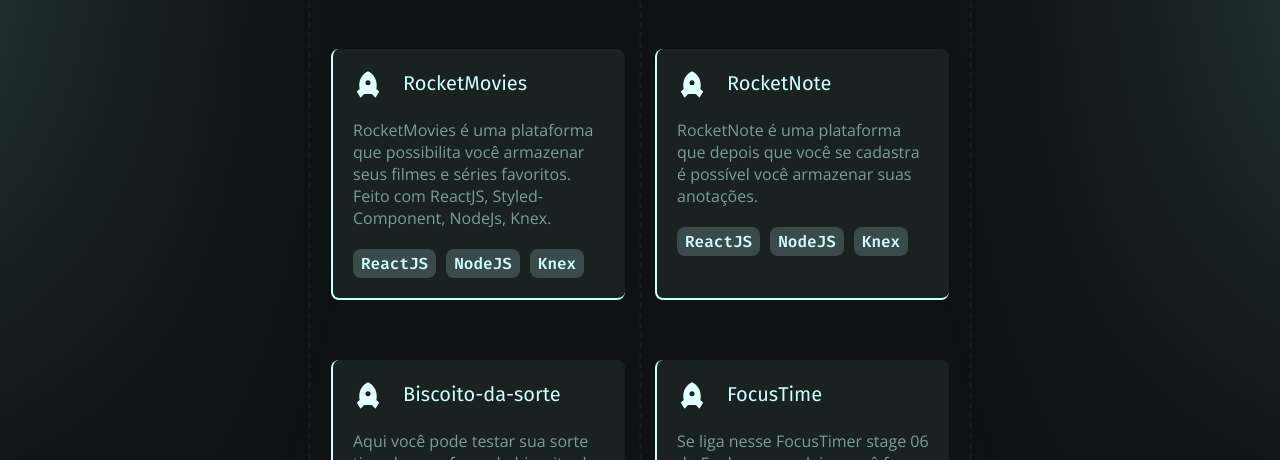
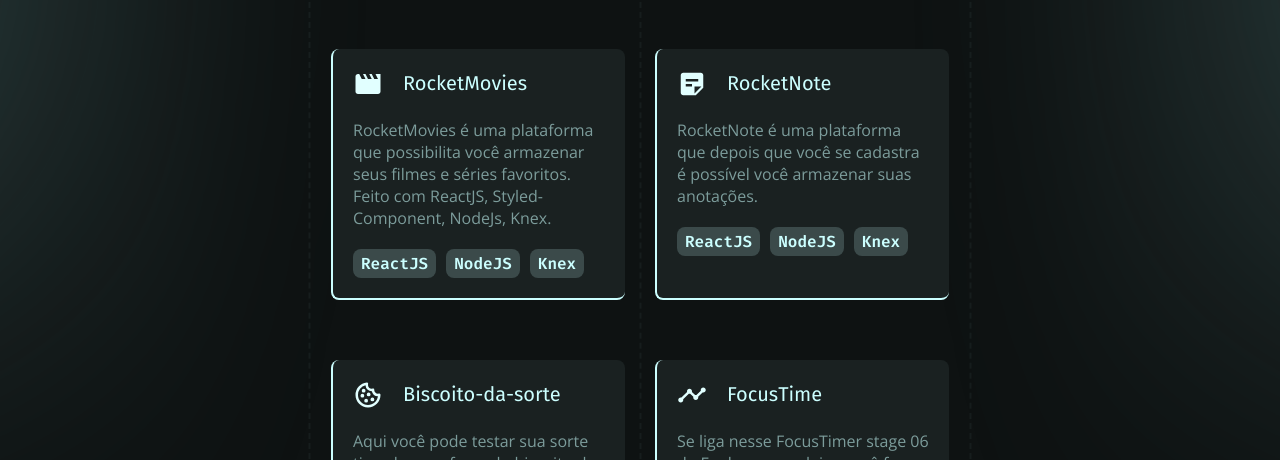
Before and after one commit to GabrielRodrigues-pd/portf-lio, a React (Vite) app: page /project in a window 1280 px wide. Shown: the part 419-879 px from the top of the page. Built offline with nearby package versions, Linux system fonts and the light colour scheme.

Commit message:
icons ajsute

```diff
--- a/src/pages/Project/index.jsx
+++ b/src/pages/Project/index.jsx
@@ -1,6 +1,8 @@
 import React from 'react'
 import { Container, Section } from './styles'
 import { RiRocketFill } from 'react-icons/ri'
+import { BiCookie } from 'react-icons/bi'
+import { MdTimeline, MdStickyNote2, MdMovie } from 'react-icons/md'
 import project1 from '../../assets/project1.png'
 import img2 from '../../assets/img2.png'
 import img5 from '../../assets/img5.png'
@@ -27,7 +29,7 @@ export const Project = () => {
       <Section>
         <CardProject
           title="RocketMovies"
-          icon={<RiRocketFill size={30} />}
+          icon={<MdMovie size={30} />}
           desc="RocketMovies é uma plataforma que possibilita você armazenar seus filmes e séries favoritos.
           Feito com ReactJS, Styled-Component, NodeJs, Knex."
           skill={['ReactJS', 'NodeJS', 'Knex']}
@@ -38,7 +40,7 @@ export const Project = () => {
 
         <CardProject
           title="RocketNote"
-          icon={<RiRocketFill size={30} />}
+          icon={<MdStickyNote2 size={30} />}
           desc="RocketNote é uma plataforma que depois que você se cadastra é possível você armazenar suas anotações."
           skill={['ReactJS', 'NodeJS', 'Knex']}
           img={img2}
@@ -47,14 +49,14 @@ export const Project = () => {
         />
         <CardProject
           title="Biscoito-da-sorte"
-          icon={<RiRocketFill size={30} />}
+          icon={<BiCookie size={30} />}
           desc="Aqui você pode testar sua sorte tirando uma frase do biscoito da sorte"
           skill={['HTML5', 'CSS3', 'JS']}
           img={project1}
         />
         <CardProject
           title="FocusTime"
-          icon={<RiRocketFill size={30} />}
+          icon={<MdTimeline size={30} />}
           desc="Se liga nesse FocusTimer stage 06 do Explorer que deixa você fazer combinações de sons específicos e relaxantes para que você tenha mais foco nos estudos."
           skill={['HTML5', 'CSS3', 'JS']}
           img={img5}
```
